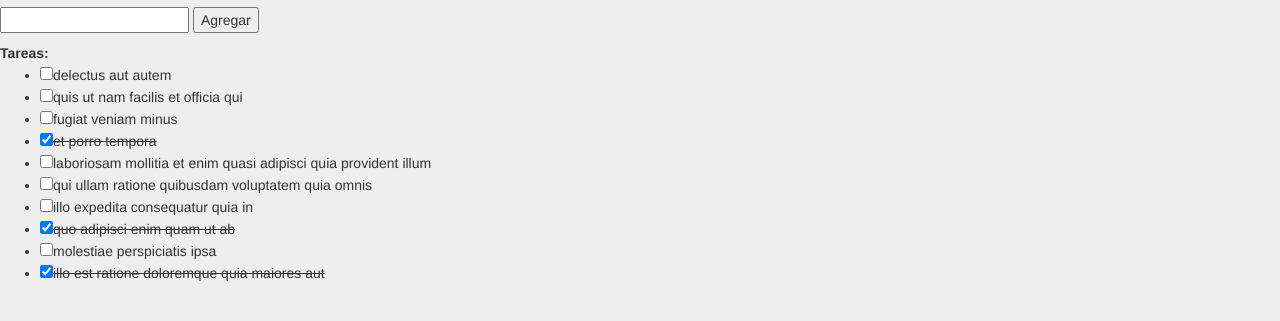
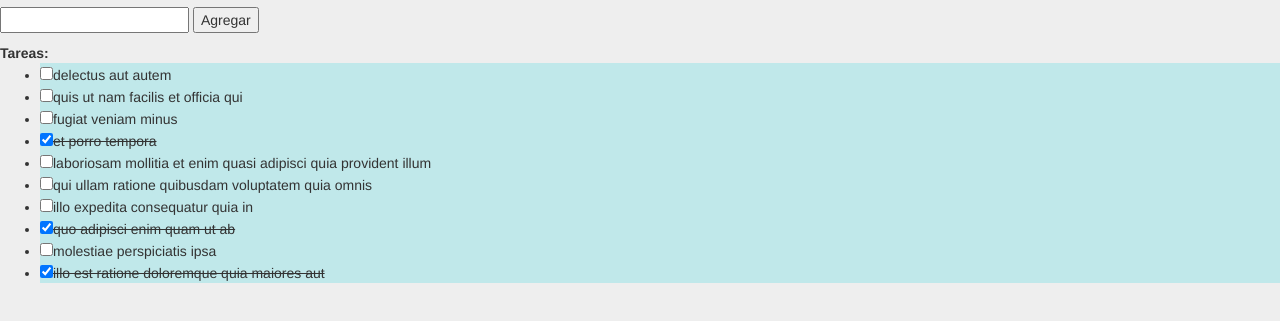
Before and after one commit to aledriandev/lista-tareas, a plain HTML site: page index.html in a window 1280 px wide. Shown: the part 103-424 px from the top of the page. Drawn offline with nearby package versions, Linux system fonts and the light colour scheme.

```diff
--- a/assets/css/main.css
+++ b/assets/css/main.css
@@ -1,5 +1,9 @@
 body {
-  padding-top: 40px;
-  padding-bottom: 40px;
-  background-color: #eee;
+  	padding-top: 40px;
+  	padding-bottom: 40px;
+  	background-color: #eee;
 }
+
+li{
+	background: #c0e8ea;
+}
```
